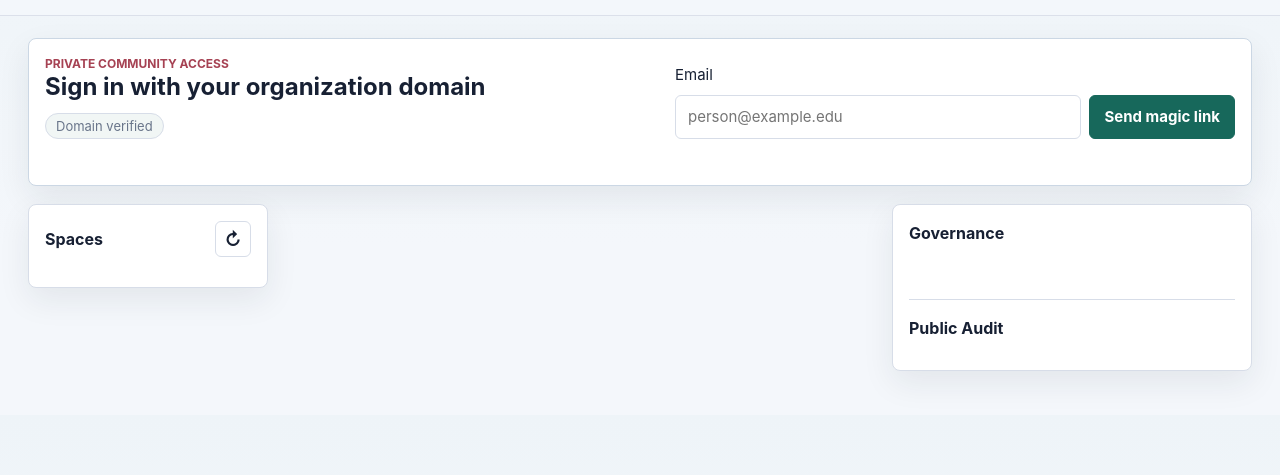
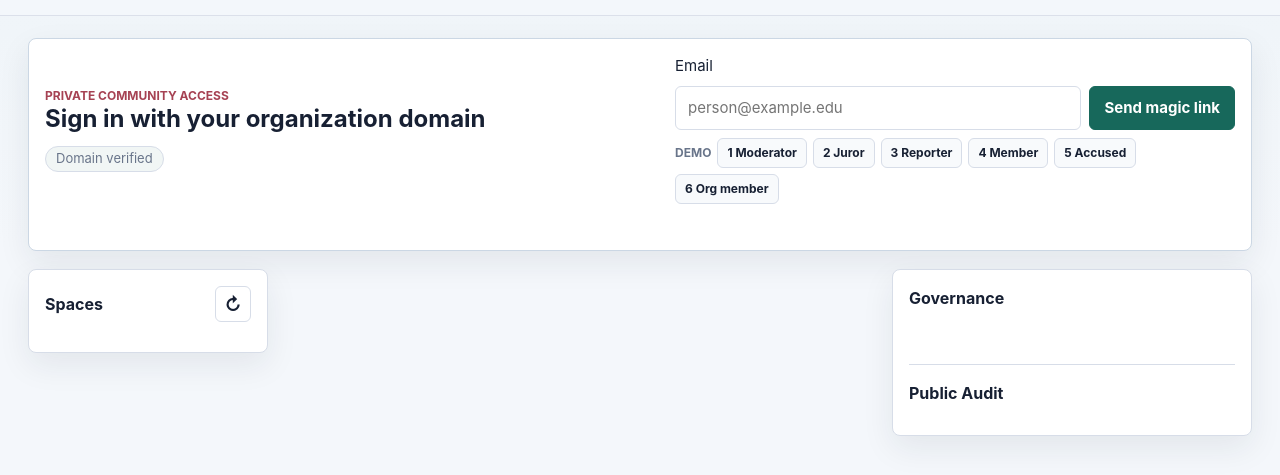
Before and after one commit to hkcmi/UniAnon, a website: page public/index.html in a window 1280 px wide. Shown: the part 75-550 px from the top of the page. Drawn offline with Linux system fonts and the light colour scheme; no server answers.

Commit message:
Add demo account login shortcuts

```diff
--- a/public/app.js
+++ b/public/app.js
@@ -17,6 +17,15 @@ const state = {
   activeSpaceId: 'public'
 };
 
+const demoAccounts = [
+  { key: '1', label: 'Moderator', email: 'moderator@example.edu' },
+  { key: '2', label: 'Juror', email: 'juror@example.edu' },
+  { key: '3', label: 'Reporter', email: 'reporter@example.edu' },
+  { key: '4', label: 'Member', email: 'member@example.edu' },
+  { key: '5', label: 'Accused', email: 'accused@example.edu' },
+  { key: '6', label: 'Org member', email: 'org-member@example.org' }
+];
+
 const elements = {
   sessionLine: document.querySelector('#sessionLine'),
   logoutButton: document.querySelector('#logoutButton'),
@@ -27,6 +36,7 @@ const elements = {
   oidcStartButton: document.querySelector('#oidcStartButton'),
   emailInput: document.querySelector('#emailInput'),
   tokenInput: document.querySelector('#tokenInput'),
+  demoAccountPicker: document.querySelector('#demoAccountPicker'),
   nicknamePanel: document.querySelector('#nicknamePanel'),
   nicknameForm: document.querySelector('#nicknameForm'),
   nicknameInput: document.querySelector('#nicknameInput'),
@@ -117,10 +127,39 @@ function updateAuthControls() {
   const oidcEnabled = state.authOptions.oidcEnabled;
   elements.requestLinkForm.classList.toggle('hidden', !emailLoginEnabled);
   elements.verifyForm.classList.toggle('hidden', !emailLoginEnabled || !elements.tokenInput.value);
+  elements.demoAccountPicker.classList.toggle('hidden', !emailLoginEnabled || !isLocalApp());
   elements.oidcStartButton.classList.toggle('hidden', !oidcEnabled);
 
   if (!state.user && !emailLoginEnabled) {
     setStatus(elements.authStatus, oidcEnabled ? 'Use OIDC sign-in.' : 'No login method is configured.');
+  }
+}
+
+function isLocalApp() {
+  return ['localhost', '127.0.0.1', ''].includes(window.location.hostname);
+}
+
+function chooseDemoAccount(account) {
+  elements.emailInput.value = account.email;
+  elements.emailInput.focus();
+  setStatus(elements.authStatus, `${account.label} selected.`);
+}
+
+function renderDemoAccounts() {
+  elements.demoAccountPicker.replaceChildren();
+  const label = document.createElement('span');
+  label.className = 'demo-picker-label';
+  label.textContent = 'Demo';
+  elements.demoAccountPicker.append(label);
+
+  for (const account of demoAccounts) {
+    const button = document.createElement('button');
+    button.type = 'button';
+    button.className = 'demo-account-button';
+    button.textContent = `${account.key} ${account.label}`;
+    button.title = `${account.email} - Command/Ctrl + ${account.key}`;
+    button.addEventListener('click', () => chooseDemoAccount(account));
+    elements.demoAccountPicker.append(button);
   }
 }
 
@@ -1019,6 +1058,20 @@ elements.auditRefreshButton.addEventListener('click', async () => {
   await loadPublicAuditLog();
 });
 
+document.addEventListener('keydown', (event) => {
+  if ((!event.metaKey && !event.ctrlKey) || state.user || !isLocalApp()) {
+    return;
+  }
+
+  const account = demoAccounts.find((candidate) => candidate.key === event.key);
+  if (!account) {
+    return;
+  }
+
+  event.preventDefault();
+  chooseDemoAccount(account);
+});
+
 async function consumeTokenFromUrl() {
   const token = new URLSearchParams(window.location.search).get('token');
   if (!token) {
@@ -1045,6 +1098,8 @@ async function consumeTokenFromUrl() {
   return true;
 }
 
+renderDemoAccounts();
+
 if (!(await consumeTokenFromUrl())) {
   refreshAll().catch((error) => {
     console.error(error);
--- a/public/index.html
+++ b/public/index.html
@@ -30,6 +30,7 @@
             <input id="emailInput" name="email" type="email" placeholder="person@example.edu" autocomplete="email" required>
             <button type="submit">Send magic link</button>
           </div>
+          <div id="demoAccountPicker" class="demo-account-picker hidden" aria-label="Demo accounts"></div>
         </form>
         <form id="verifyForm" class="stack hidden">
           <label for="tokenInput">Magic token</label>
--- a/public/styles.css
+++ b/public/styles.css
@@ -226,6 +226,36 @@ h3 {
 
 .auth-panel .stack {
   align-self: end;
+}
+
+.demo-account-picker {
+  display: flex;
+  flex-wrap: wrap;
+  gap: 6px;
+  align-items: center;
+}
+
+.demo-picker-label {
+  color: var(--muted);
+  font-size: 12px;
+  font-weight: 750;
+  text-transform: uppercase;
+}
+
+.demo-account-button {
+  min-height: 30px;
+  border-color: var(--line);
+  background: var(--surface-soft);
+  color: var(--text);
+  padding: 0 9px;
+  font-size: 12px;
+  font-weight: 650;
+}
+
+.demo-account-button:hover {
+  border-color: var(--primary);
+  background: #edf7f4;
+  color: var(--primary-strong);
 }
 
 .inline-form {
```
